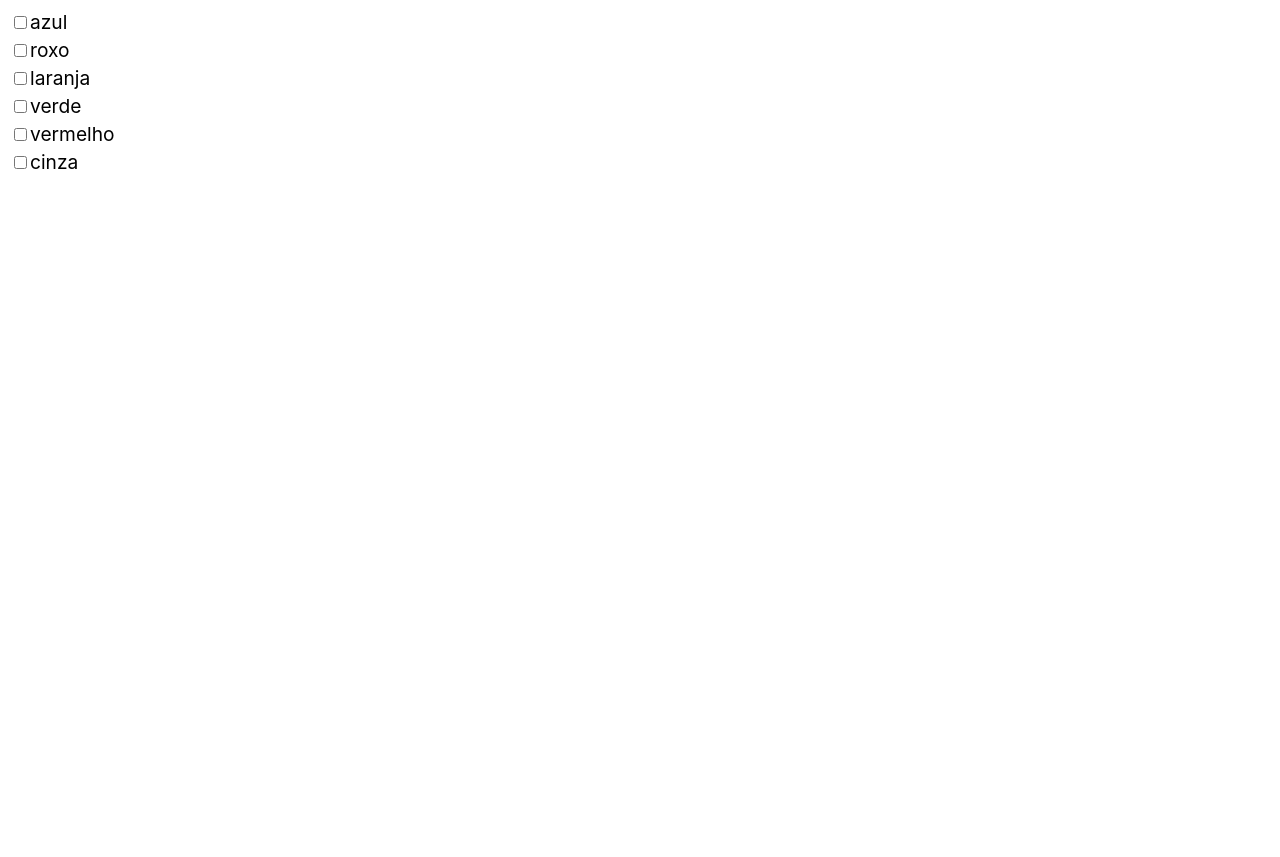
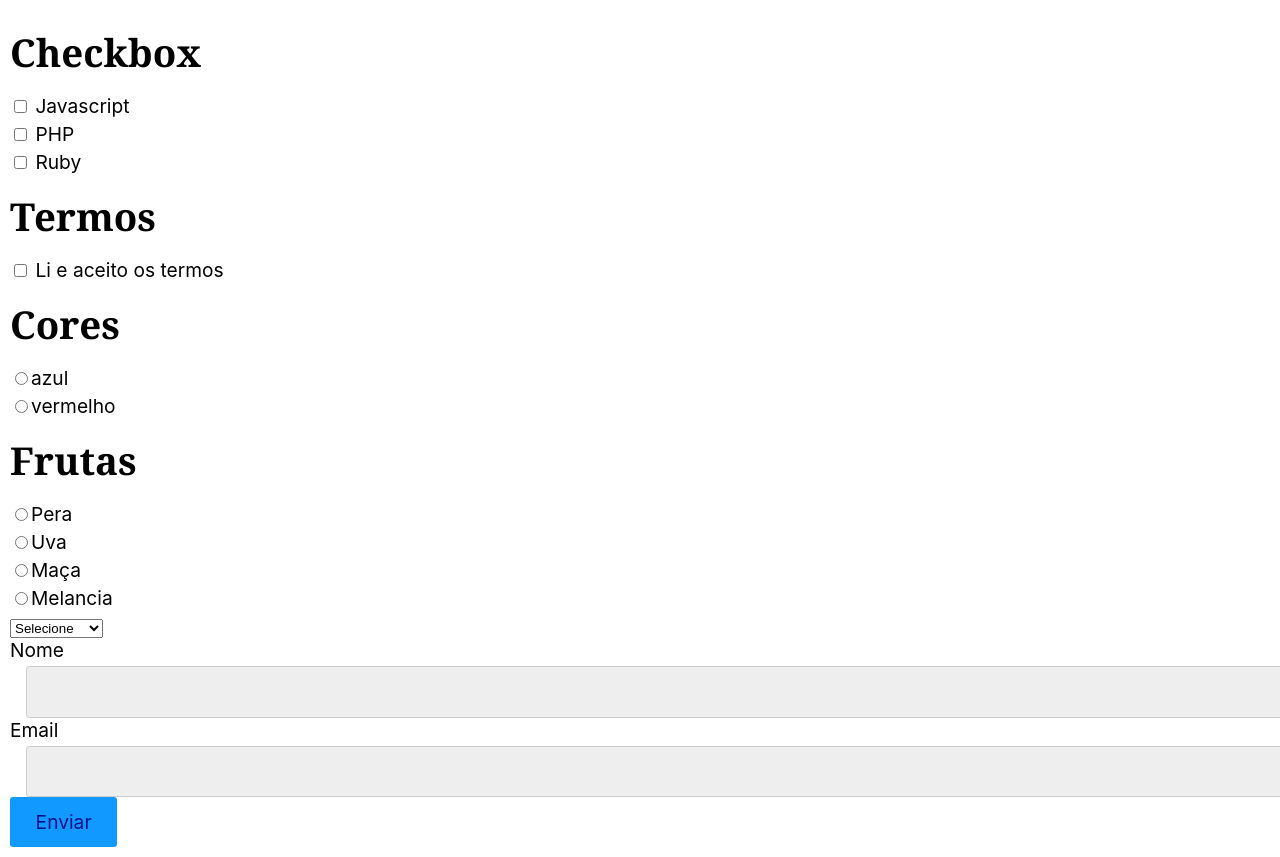
Before and after one commit to felipemimoura/origamid, a React (Create React App) app in the folder react-completo/aulas/react-formulario/: page / in a window 1280 px wide. Before the commit the page ends 800 px from the top, so only its background shows below. Built offline with nearby package versions, Linux system fonts and the light colour scheme.

Commit message:
Compentes de inptus para formulários

```diff
--- a/react-completo/aulas/react-formulario/src/App.js
+++ b/react-completo/aulas/react-formulario/src/App.js
@@ -1,39 +1,53 @@
 import { useState } from "react";
+import Checkbox from "./Form/Checkbox";
+import Input from "./Form/Input";
+import Radio from "./Form/Radio";
+import Select from "./Form/Select";
 
 function App() {
-  const coresArray =[
-    "azul",
-    "roxo",
-    "laranja",
-    "verde",
-    "vermelho",
-    "cinza",
-  ];
-  const [cores, setCores] = useState([])
+  const [nome, setNome] = useState("");
+  const [email, setEmail] = useState("");
+  const [produto, setProduto] = useState("");
+  const [cor, setCor] = useState("");
+  const [frutas, setFrutas] = useState("");
+  const [linguagens, setLinguagens] = useState([]);
+  const [termos, setTermos] = useState([]);
 
-  function handleChange({ target }) {
-    if (target.checked) {
-      setCores([...cores, target.value]);
-    } else {
-      setCores(cores.filter((cor) => cor !== target.value));
-    }
-  }
-  const inputs = coresArray.map((cor, index) => {
-    return (
-      <label key={index}>
-        <input
-          type="checkbox"
-          value={cor}
-          checked={cores.includes(cor)}
-          onChange={handleChange}
-        />
-        {cor}
-      </label>
-    );
+  return (
+    <form>
+      <h1>Checkbox</h1>
+      <Checkbox
+        options={["Javascript", "PHP", "Ruby"]}
+        value={linguagens}
+        setValue={setLinguagens}
+      />
+      <h1>Termos</h1>
+      <Checkbox
+        options={["Li e aceito os termos"]}
+        value={termos}
+        setValue={setTermos}
+      />
 
-  });
 
-  return <form>{inputs}</form>;
+      <h1>Cores</h1>
+      <Radio options={["azul", "vermelho"]} value={cor} setValue={setCor} />
+      <h1>Frutas</h1>
+      <Radio
+        options={["Pera", "Uva", "Maça", "Melancia"]}
+        value={frutas}
+        setValue={setFrutas}
+      />
+      <Select
+        options={["notebook", "smartphone"]}
+        value={produto}
+        setValue={setProduto}
+      />
+      <Input id="nome" label="Nome" value={nome} setValue={setNome} required />
+      <Input id="email" label="Email" value={email} setValue={setEmail} />
+
+      <button>Enviar</button>
+    </form>
+  );
 }
 
 export default App;
--- /dev/null
+++ b/react-completo/aulas/react-formulario/src/Form/Checkbox.js
@@ -0,0 +1,27 @@
+import React from "react";
+
+export default function Checkbox({ options, value, setValue }) {
+  function handleChange({ target }) {
+    if (target.checked) {
+      setValue([...value, target.value]);
+    } else {
+      setValue(value.filter((itemValue) => itemValue !== target.value));
+    }
+  }
+
+  return (
+    <>
+      {options.map((option) => (
+        <label key={option}>
+          <input
+            value={option}
+            checked={value.includes(option)}
+            onChange={handleChange}
+            type="checkbox"
+          />{" "}
+          {option}
+        </label>
+      ))}
+    </>
+  );
+}
--- /dev/null
+++ b/react-completo/aulas/react-formulario/src/Form/Input.js
@@ -0,0 +1,17 @@
+import React from "react";
+
+export default function Input({ label, id, value, setValue, ...props}) {
+  return (
+    <>
+      <label htmlFor={id}>{label}</label>
+      <input
+        nome={id}
+        id={id}
+        type="text"
+        value={value}
+        onChange={({ target }) => setValue(target.value)}
+        {...props}
+      />
+    </>
+  );
+}
--- /dev/null
+++ b/react-completo/aulas/react-formulario/src/Form/Radio.js
@@ -0,0 +1,15 @@
+import React from 'react'
+
+export default function Radio({options, value, setValue}) {
+    return (
+        <>
+        {options.map((option) =>(
+            <label key={option}>
+                <input type="radio" value={option} checked={value === option}
+                onChange={({target}) => setValue(target.value)}/>{option}
+            </label>
+        ))}
+
+        </>
+    )
+}
--- /dev/null
+++ b/react-completo/aulas/react-formulario/src/Form/Select.js
@@ -0,0 +1,18 @@
+import React from "react";
+
+export default function Select({ options, value, setValue, ...props }) {
+  return (
+    <select value={value} onChange={({ target }) => setValue(target.value)} {...props}>
+      <option value="" disabled>
+        Selecione
+      </option>
+      {options.map((option) => {
+        return (
+          <option key={option} value={option}>
+            {option}
+          </option>
+        );
+      })}
+    </select>
+  );
+}
```
